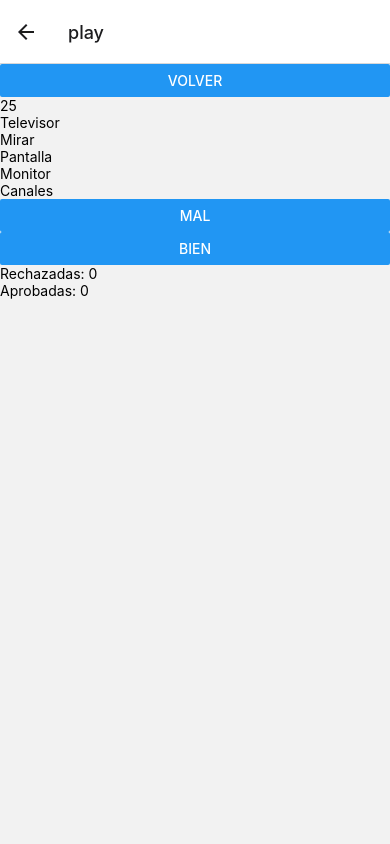
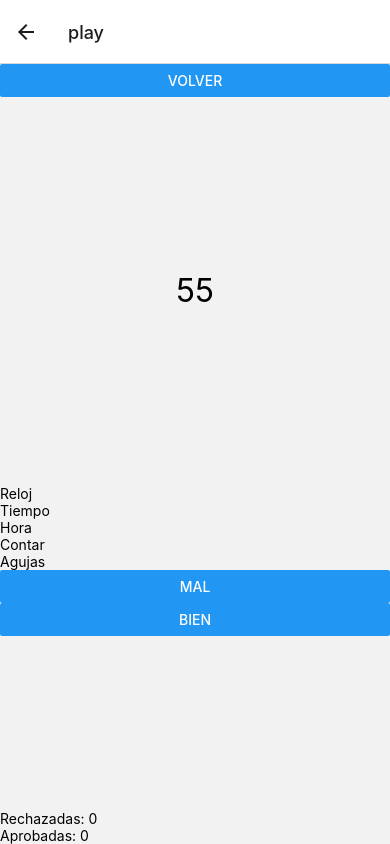
Before and after one commit to juanfrvera/adivina, a React Native app: screen /play in a window 390 px wide. Built offline with nearby package versions, Linux system fonts and the light colour scheme.

Commit message:
wip: applying styles

```diff
--- a/view/menu.jsx
+++ b/view/menu.jsx
@@ -1,4 +1,4 @@
-import { Button, Text, View } from 'react-native';
+import { Button, StyleSheet, Text, View } from 'react-native';
 
 export default function Menu(props) {
     const clickPlay = () => {
@@ -6,10 +6,24 @@ export default function Menu(props) {
     }
 
     return (
-        <View>
-            <Text>Taboo</Text>
-            <Button onPress={clickPlay} title="Jugar"></Button>
-            <Button title="Salir"></Button>
+        <View style={styles.container}>
+            <Text style={styles.titleText}>Taboo</Text>
+            <Button onPress={clickPlay} title="Jugar" />
+            <Button title="Salir" style={styles.actionButton} />
         </View>
     )
 }
+
+const styles = StyleSheet.create({
+    container: {
+        flex: 1,
+        justifyContent: "space-around"
+    },
+    titleText: {
+        textAlign: "center",
+        fontSize: 48
+    },
+    actionButton: {
+        fontSize: 48
+    }
+})
--- a/view/play/play.jsx
+++ b/view/play/play.jsx
@@ -1,10 +1,11 @@
 import { useEffect, useState } from "react";
-import { Button, Text, View } from "react-native";
+import { Button, StyleSheet, Text, View } from "react-native";
+
 import OutOfTime from "./out-of-time";
 import Timer from "./timer";
 import WordGuess from "./word-guess";
 
-const STARTING_TIME = 30;
+const STARTING_TIME = 60;
 
 export default function Play(props) {
     const clickBack = () => {
@@ -64,15 +65,24 @@ export default function Play(props) {
     }
 
     return (
-        <View>
+        <View style={styles.container}>
             <Button onPress={clickBack} title="Volver"></Button>
             <Timer time={time} setTime={setTime} />
             {currentSceen}
-            <Text>Rechazadas: {rejectedCount}</Text>
-            <Text>Aprobadas: {approvedCount}</Text>
+            <View>
+                <Text>Rechazadas: {rejectedCount}</Text>
+                <Text>Aprobadas: {approvedCount}</Text>
+            </View>
         </View>
     )
 }
+
+const styles = StyleSheet.create({
+    container: {
+        flex: 1,
+        justifyContent: "space-between"
+    }
+})
 
 const wordList = [
     {
@@ -91,6 +101,24 @@ const wordList = [
             "Beber",
             "Recipiente",
             "Bebida"
+        ]
+    },
+    {
+        value: "Kiosco",
+        prohibited: [
+            "Negocio",
+            "Comprar",
+            "Vender",
+            "Tienda"
+        ]
+    },
+    {
+        value: "Pelota",
+        prohibited: [
+            "Patear",
+            "Esfera",
+            "Redonda",
+            "Inflar"
         ]
     },
     {
--- a/view/play/timer.jsx
+++ b/view/play/timer.jsx
@@ -1,5 +1,5 @@
 import { useEffect, useRef, useState } from "react";
-import { Text } from "react-native";
+import { StyleSheet, Text } from "react-native";
 
 function usePrevious(value) {
     const ref = useRef();
@@ -42,5 +42,12 @@ export default function Timer(props) {
     // Clear the timer interval when the component unmounts
     useEffect(() => () => clearInterval(timer), []);
 
-    return (<Text>{time}</Text>)
+    return (<Text style={styles.timer}>{time}</Text>)
 }
+
+const styles = StyleSheet.create({
+    timer: {
+        textAlign: "center",
+        fontSize: 32
+    }
+})
--- a/view/play/word-guess.jsx
+++ b/view/play/word-guess.jsx
@@ -1,4 +1,4 @@
-import { Button, ScrollView, Text, View } from "react-native";
+import { Button, ScrollView, StyleSheet, Text, View } from "react-native";
 
 export default function WordGuess(props) {
     const clickReject = () => {
@@ -15,14 +15,24 @@ export default function WordGuess(props) {
     });
 
     return (
-        <View>
-            <View>
+        <View style={styles.container}>
+            <View style={styles.card}>
                 <Text>{word.value}</Text>
                 <ScrollView>{prohibitedListModel}</ScrollView>
             </View>
-            <Button onPress={clickReject} title="Mal"></Button>
-            <Button onPress={clickApprove} title="Bien"></Button>
+            <View style={styles.actions}>
+                <Button onPress={clickReject} title="Mal"></Button>
+                <Button onPress={clickApprove} title="Bien"></Button>
+            </View>
         </View>
     )
+}
 
-}
+const styles = StyleSheet.create({
+    container: {
+    },
+    card: {
+    },
+    actions: {
+    }
+})
```
